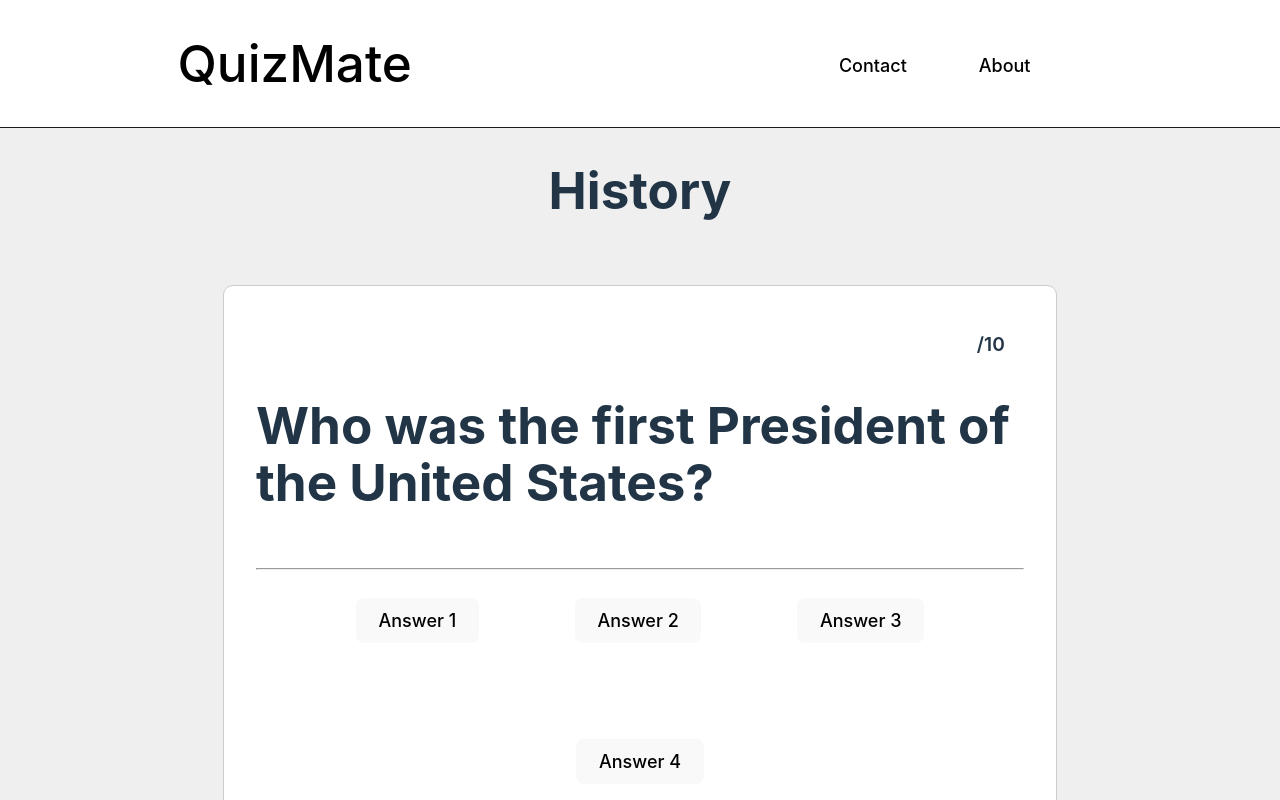
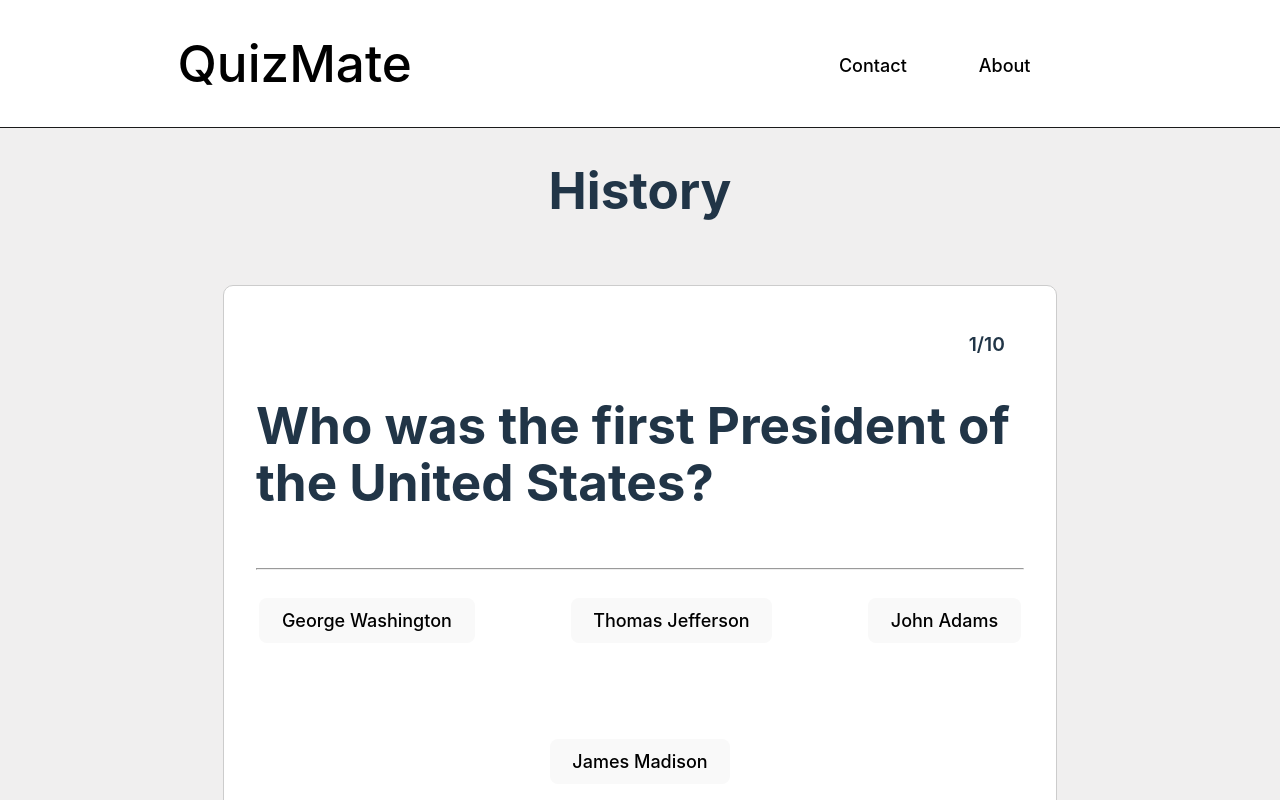
Before and after one commit to BryJime/practice-quiz-app, a React (Vite) app in the folder practice-project-quiz-app/: page / in a window 1280 px wide. Both pictures are taken after a click on the button "History". Shown: the top 800 px of the page. Built offline with nearby package versions, Linux system fonts and the light colour scheme.

Commit message:
Improved question content rendering

```diff
--- a/practice-project-quiz-app/src/components/QuizPage.jsx
+++ b/practice-project-quiz-app/src/components/QuizPage.jsx
@@ -8,27 +8,39 @@ function QuizPage() {
   const { state } = useLocation();
   const { category } = state;
 
-  const [ quizQuestion, setQuizQuestion ] = useState(QuizesData.filter(quiz => quiz.category === category)[0].question);
-  const [ QuestIndex, setQuestIndex ] = useState();
-  const [ questionOptions, setQuestionOptions ] = useState([]);
+  const [quizQuestion, setQuizQuestion] = useState(QuizesData.filter(quiz => quiz.category === category)[0].question);
+  const [QuestIndex, setQuestIndex] = useState(1);
+  const [questionOptions, setQuestionOptions] = useState(QuizesData.filter(quiz => quiz.category === category)[0].options);
+  const [correctAnswer, setCorrectAnswer] = useState(QuizesData.filter(quiz => quiz.category === category)[0].answer);
+  const [correctAnswerAlert, setCorrectAnswerAlert] = useState(null);
 
   let quizQuestions = QuizesData.filter(quiz => quiz.category === category);
 
 
-  console.log(quizQuestions);
 
   const nextQuestion = () => {
     setQuizQuestion(quizQuestions[QuestIndex].question);
+    setQuestionOptions(quizQuestions[QuestIndex].options);
     setQuestIndex(QuestIndex + 1);
+    setCorrectAnswer(quizQuestions[QuestIndex].answer);
+    setCorrectAnswerAlert(null);
   }
 
   const previousQuestion = () => {
     setQuestIndex(QuestIndex - 1);
     setQuizQuestion(quizQuestions[QuestIndex].question);
+    setQuestionOptions(quizQuestions[QuestIndex].options);
+    setCorrectAnswer(quizQuestions[QuestIndex].answer);
+    setCorrectAnswerAlert(null);
   }
 
+  const checkAnswer = (selectedOption) => {
+    selectedOption === correctAnswer ? setCorrectAnswerAlert(true) : setCorrectAnswerAlert(false);
+  }
 
+  console.log("Quiz Options: " + questionOptions);
   console.log("Quiz Question: " + quizQuestion);
+  console.log("Correct Answer: " + correctAnswer);
 
   return (
     <>
@@ -43,7 +55,7 @@ function QuizPage() {
           <div className="quiz-question-header">
             <div className="quiz-question-text-container">
               <h1 className="quiz-question-number"> {QuestIndex}/10 </h1>
-              <h1 className="quiz-question-text"> { quizQuestion } </h1>
+              <h1 className="quiz-question-text"> {quizQuestion} </h1>
             </div>
           </div>
 
@@ -52,18 +64,15 @@ function QuizPage() {
           <br />
 
           <div className="quiz-answer-buttons-container">
-            <button className="quiz-answer-button"> Answer 1 </button>
-            <button className="quiz-answer-button"> Answer 2 </button>
-            <button className="quiz-answer-button"> Answer 3 </button>
-            <button className="quiz-answer-button"> Answer 4 </button>
+            <button className="quiz-answer-button" onClick={() => checkAnswer(questionOptions[0])}> {questionOptions[0]} </button>
+            <button className="quiz-answer-button" onClick={() => checkAnswer(questionOptions[1])}> {questionOptions[1]} </button>
+            <button className="quiz-answer-button" onClick={() => checkAnswer(questionOptions[2])}> {questionOptions[2]} </button>
+            <button className="quiz-answer-button" onClick={() => checkAnswer(questionOptions[3])}> {questionOptions[3]} </button>
           </div>
 
           <br />
 
           <div className="quiz-navigation-buttons-container">
-            <div className="submit-button-container">
-              <button className="submit-answer-button"> Submit </button>
-            </div>
 
             <div className="navigation-buttons-container">
               <div className="previous-button-container">
@@ -74,10 +83,15 @@ function QuizPage() {
                 <button className="next-question-button" onClick={() => nextQuestion()}> Next </button>
               </div>
             </div>
+
+            <div className="submit-button-container">
+              <button className="submit-answer-button" onClick={() => checkAnswer()}> Submit </button>
+            </div>
           </div>
 
           <section className="quiz-answer-feedback-container">
-            <h2 className="quiz-answer-feedback"> Correct or Incorrect </h2>
+            {correctAnswerAlert ? <h2 className="quiz-answer-feedback-correct"> Correct!</h2> : correctAnswerAlert === null ? <></> : <h2 className="quiz-answer-feedback-incorrect"> Incorrect!  </h2>
+            }
           </section>
 
         </article>
--- a/practice-project-quiz-app/src/index.css
+++ b/practice-project-quiz-app/src/index.css
@@ -211,7 +211,21 @@ button:focus-visible {
   background-color: rgb(68, 106, 142);
 }
 
+.navigation-buttons-container {
+  display: flex;
+  justify-content: space-between;
+  width: 60%;
+  margin-top: 2em;
+  margin-bottom: 2em;
+}
 
+.quiz-answer-feedback-correct {
+  color: green;
+}
+
+.quiz-answer-feedback-incorrect {
+  color: red;
+}
 
 @media (prefers-color-scheme: light) {
   :root {
```
